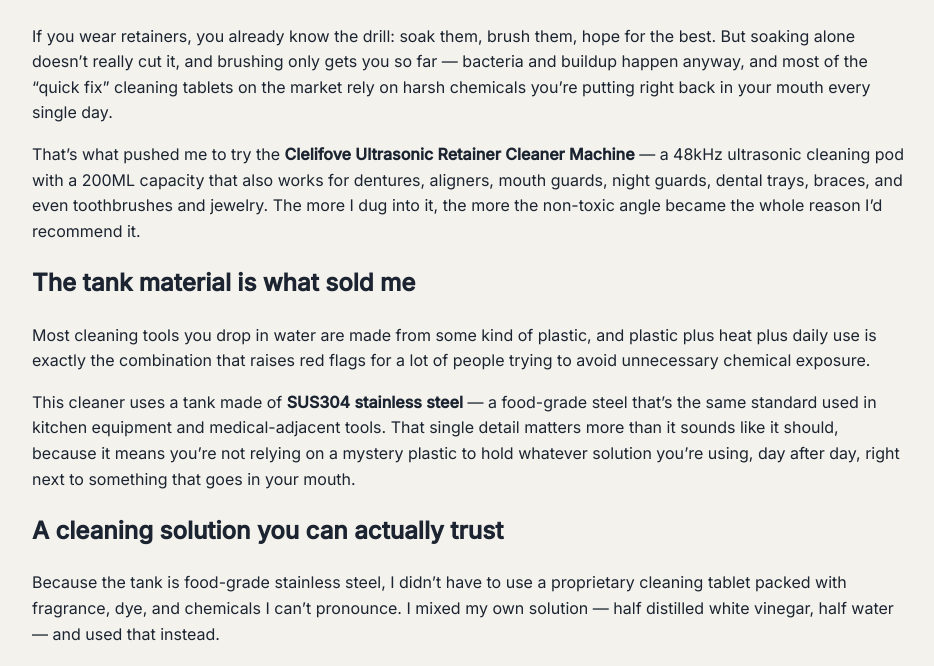
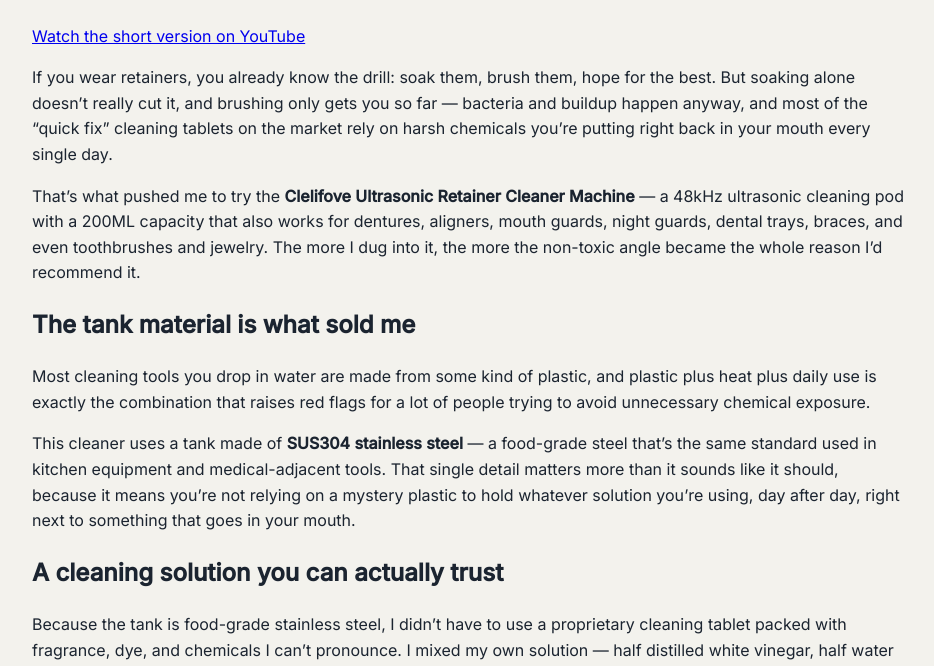
Before and after one commit to hardensystems/hardensystems.github.io, a Jekyll site: the page built from _content/best-retainer-cleaner-review.md, in a window 1280 px wide and 900 px high, scrolled down 461 px, cut to the strip 234-900 px from the top of the window. Shown: the whole strip, without its empty margins (172-1106 px from the left). Built offline with Jekyll 4.4.1, drawn with Linux system fonts in a browser that asks for light colours.

Commit message:
Link the retainer cleaner Short from its review

```diff
--- a/_content/best-retainer-cleaner-review.md
+++ b/_content/best-retainer-cleaner-review.md
@@ -5,6 +5,8 @@ tags: [review]
 platform: "YouTube"
 video_id: "5WKHOL70oio"
 ---
+
+[Watch the short version on YouTube](https://www.youtube.com/shorts/ZUFuW9JtxSU)
 
 If you wear retainers, you already know the drill: soak them, brush them, hope for the best. But soaking alone doesn't really cut it, and brushing only gets you so far — bacteria and buildup happen anyway, and most of the "quick fix" cleaning tablets on the market rely on harsh chemicals you're putting right back in your mouth every single day.
 
```
